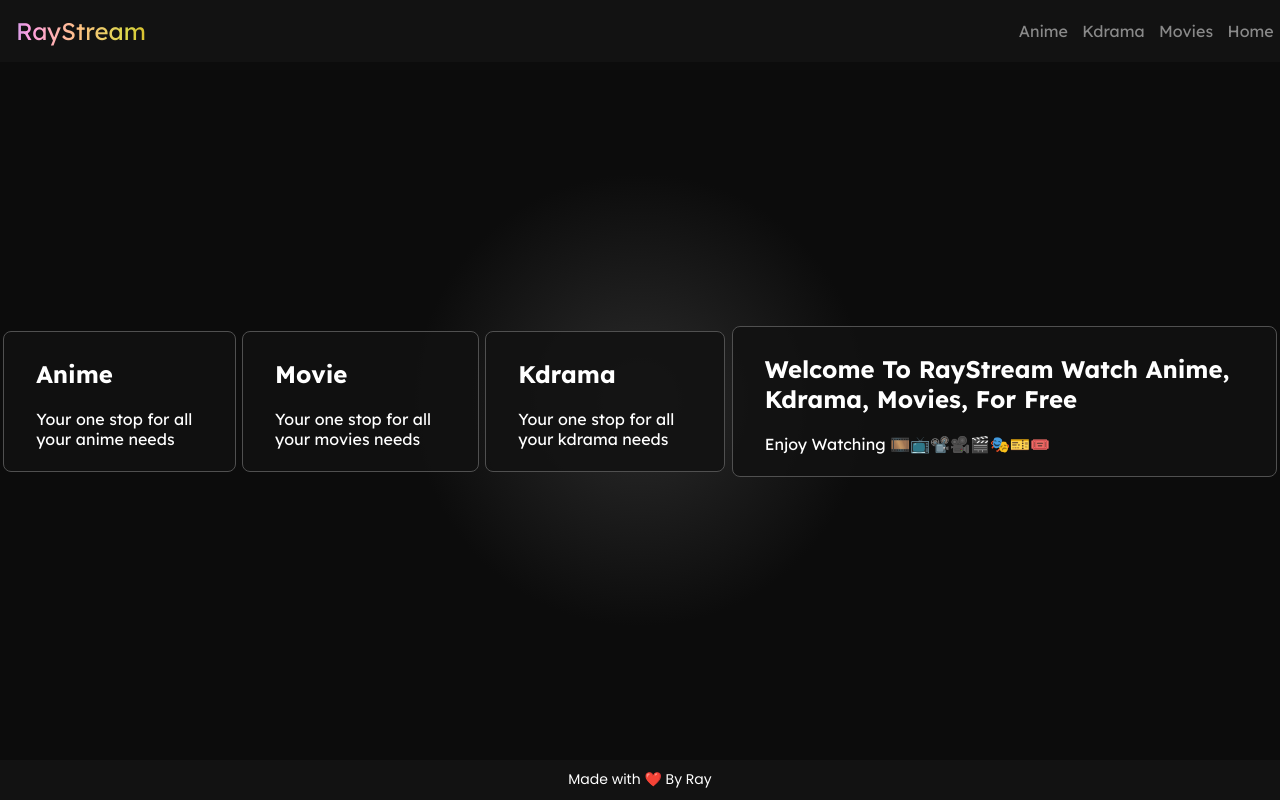
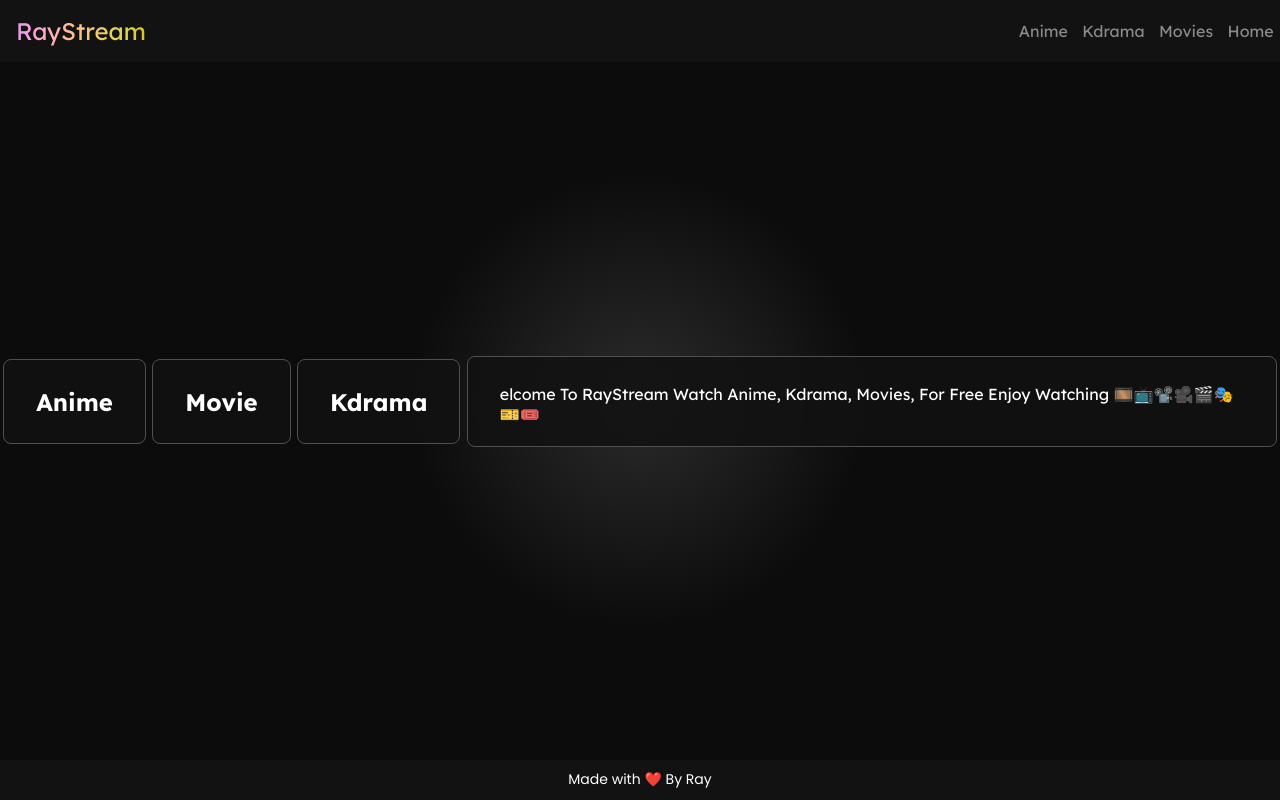
Before and after one commit to Anixer1/raystream1, a Next.js app: page / in a window 1280 px wide. Built offline with nearby package versions, Linux system fonts and the light colour scheme.

Commit message:
Update page.jsx

```diff
--- a/src/app/page.jsx
+++ b/src/app/page.jsx
@@ -12,7 +12,7 @@ export default async function Home() {
 					>
 						<div className={styles.anime}>
 							<h2>Anime</h2>
-							<p>Your one stop for all your anime needs</p>
+							<p></p>
 						</div>
 					</Link>
 					<Link
@@ -21,7 +21,7 @@ export default async function Home() {
 					>
 						<div className={styles.manga}>
 							<h2>Movie</h2>
-							<p>Your one stop for all your movies needs</p>
+							<p></p>
 						</div>
 					</Link>
 					<Link
@@ -30,7 +30,7 @@ export default async function Home() {
 					>
 						<div className={styles.kdrama}>
 							<h2>Kdrama</h2>
-							<p>Your one stop for all your kdrama needs</p>
+							<p></p>
 						</div>
 					</Link>
 					<Link
@@ -38,8 +38,8 @@ export default async function Home() {
 						title=""
 					>
 						<div className={styles.movies}>
-							<h2>Welcome To RayStream Watch Anime, Kdrama, Movies, For Free</h2>
-							<p>Enjoy Watching 🎞️📺📽️🎥🎬🎭🎫🎟️</p>
+							<h2></h2>
+							<p>elcome To RayStream Watch Anime, Kdrama, Movies, For Free Enjoy Watching 🎞️📺📽️🎥🎬🎭🎫🎟️</p>
 						</div>
 					</Link>
 				</div>
```
